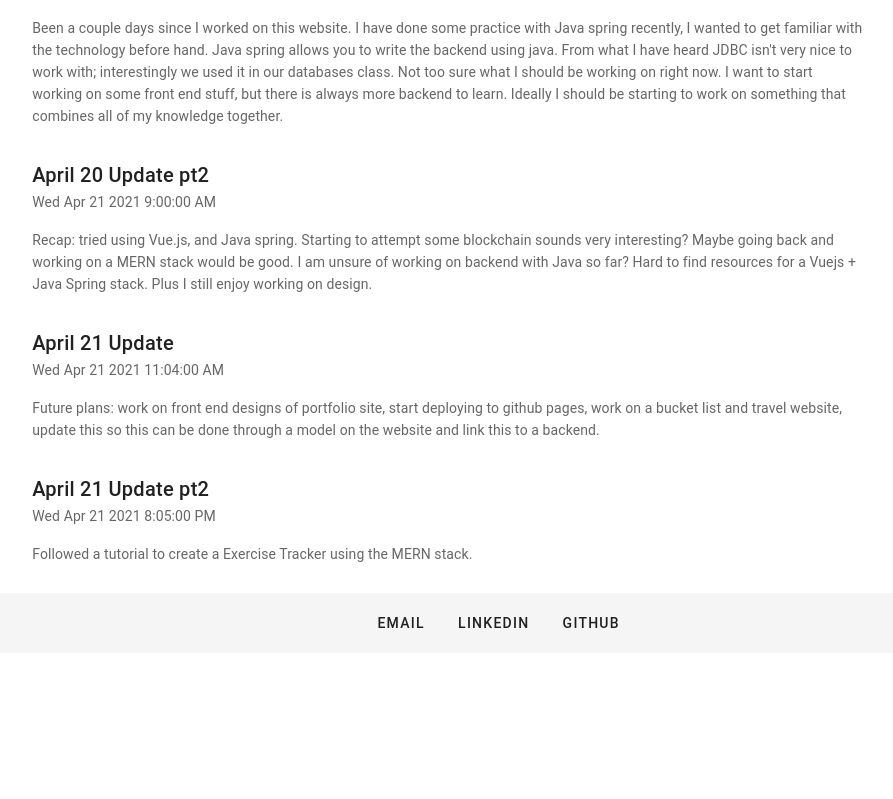
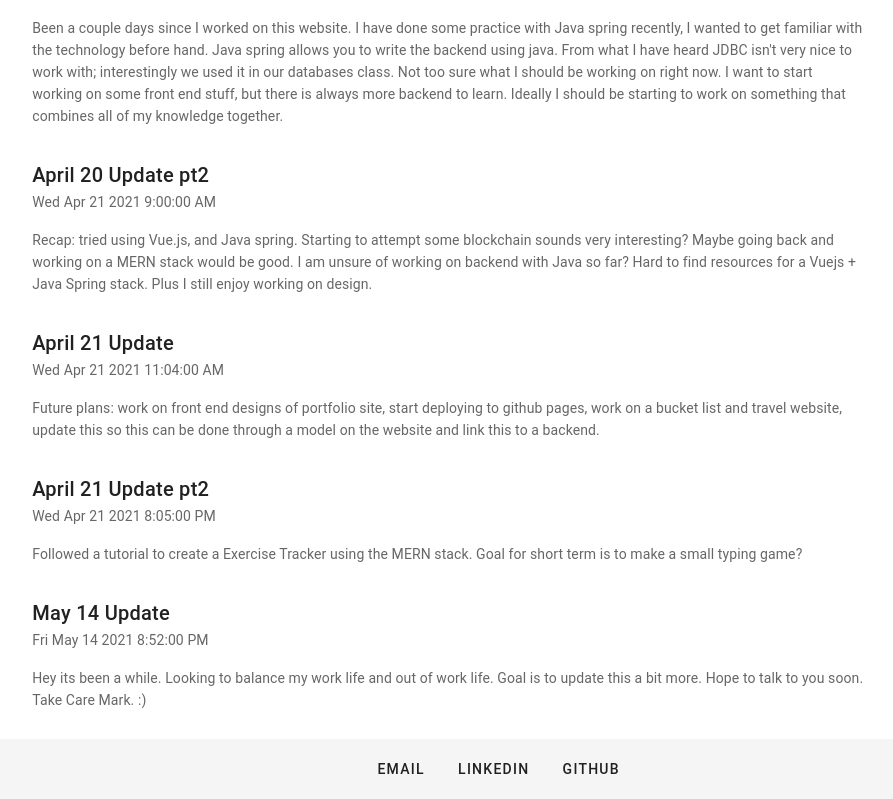
Before and after one commit to drTricked/InternshipKnowledge, a Vue app in the folder internship-knowledge/: page /blog in a window 1280 px wide. Shown: the part 377-1176 px from the top of the page, without its empty margins (142-1035 px from the left). Before the commit the page ends 1030 px from the top, so only its background shows below. Built offline with nearby package versions, Linux system fonts and the light colour scheme; the HTML template or start-up script is replaced by a standard one.

Commit message:
Adds: new blog post

```diff
--- a/internship-knowledge/src/views/Blog.vue
+++ b/internship-knowledge/src/views/Blog.vue
@@ -75,7 +75,13 @@
           title: "April 21 Update pt2",
           date: new Date("2021-04-21 20:05:00"),
           text:
-            "Followed a tutorial to create a Exercise Tracker using the MERN stack.",
+            "Followed a tutorial to create a Exercise Tracker using the MERN stack. Goal for short term is to make a small typing game?",
+        },
+        {
+          title: "May 14 Update",
+          date: new Date("2021-05-14 20:52:00"),
+          text:
+            "Hey its been a while. Looking to balance my work life and out of work life. Goal is to update this a bit more. Hope to talk to you soon. Take Care Mark. :)",
         },
       ],
     }),
```
